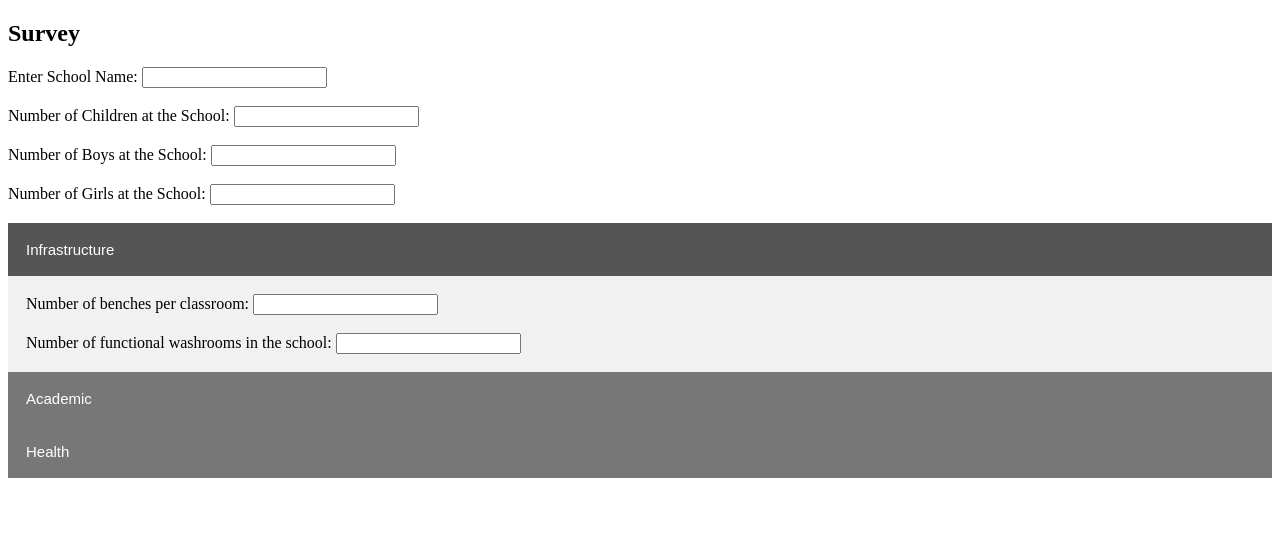
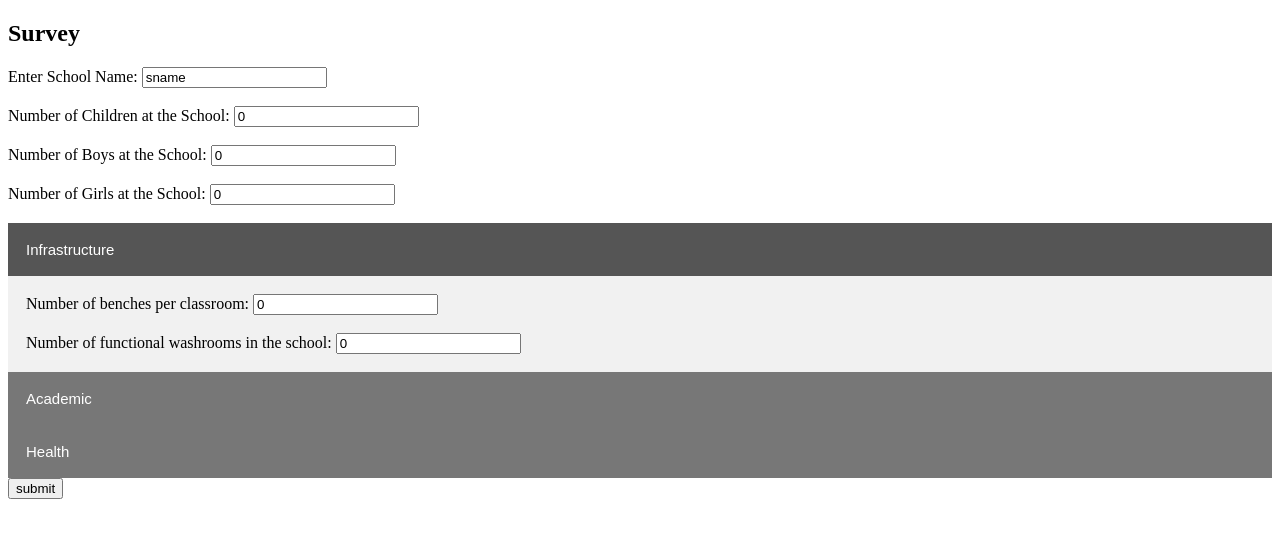
Before and after one commit to Bengaluru18/team-1, a plain HTML site: page survey form/fw-survey.html in a window 1280 px wide. Both pictures are taken after a click on the button "Infrastructure". Drawn offline with Linux system fonts and the light colour scheme.

Commit message:
surveyform
surveyform revised

```diff
--- a/survey form/fw-survey.html
+++ b/survey form/fw-survey.html
@@ -1,6 +1,8 @@
 <!DOCTYPE html>
 <html>
 <head>
+<script src="https://www.gstatic.com/firebasejs/5.1.0/firebase.js"></script>
+<script src="login1.js"></script>
 <meta name="viewport" content="width=device-width, initial-scale=1">
 <style>
 .collapsible {
@@ -31,34 +33,34 @@
 
 <h2>Survey</h2>
 
-Enter School Name: <input type="text" name="sname"><br><br>
-Number of Children at the School: <input type="number" name="no"><br><br>
-Number of Boys at the School: <input type="number" name="boys"><br><br>
-Number of Girls at the School: <input type="number" name="girls"><br><br>
+Enter School Name: <input type="text" name="sname" id="sname" value="sname"><br><br>
+Number of Children at the School: <input type="number" name="no" id="no" value=0><br><br>
+Number of Boys at the School: <input type="number" name="boys" id="boys" value=0><br><br>
+Number of Girls at the School: <input type="number" name="girls" id="girls" value=0><br><br>
 
 
 <button class="collapsible">Infrastructure</button>
 <div class="content">
   <form>
-<br>Number of benches per classroom: <input type="number" name="benches"><br><br>
-Number of functional washrooms in the school: <input type="number" name="washrooms"><br><br>
+<br>Number of benches per classroom: <input type="number" id="benches" value=0><br><br>
+Number of functional washrooms in the school: <input type="number" id="washrooms" value=0><br><br>
 </form>
 </div>
 <button class="collapsible">Academic</button>
 <div class="content">
  <form>
-<br>Is there a library available at the school? <input type="checkbox" name="library"><br><br>
-Is there any scholarships offered to students at the school? <input type="checkbox" name="scholars"><br><br>
+<br>Is there a library available at the school? <input type="checkbox" id="library" value=0><br><br>
+Is there any scholarships offered to students at the school? <input type="checkbox" id="scholars" value=0><br><br>
 </form>
 </div>
 <button class="collapsible">Health</button>
 <div class="content">
  <form>
-<br>Are there any regular health checkups done at the school? <input type="checkbox" name="health"><br><br>
-Are any Mid-Day meals offered to students at the school? <input type="checkbox" name="meals"><br><br>
+<br>Are there any regular health checkups done at the school? <input type="checkbox" id="health" value=0><br><br>
+Are any Mid-Day meals offered to students at the school? <input type="checkbox" id="meals" value=0><br><br>
 </form>
 </div>
-
+<input type="button" value="submit" onClick="readSurvey()"><br>
 <script>
 var coll = document.getElementsByClassName("collapsible");
 var i;
```
